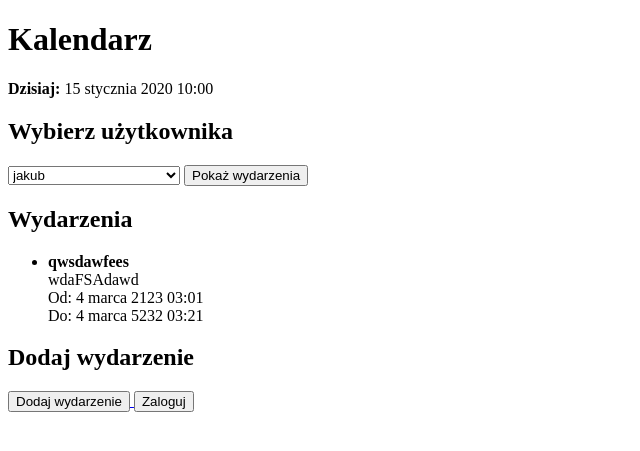
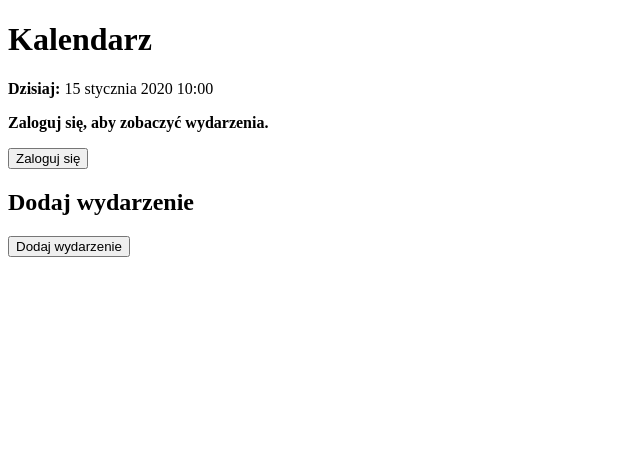
Before and after one commit to BrodaJakub/Calendar, a Django app: template calendar_module/templates/home.html in a window 1280 px wide. Shown: the top 451 px of the page, without its empty margins (0-640 px from the left). Run offline with Django 5.2, Linux system fonts and the light colour scheme; data comes from the database, SQL or seed files in the repository; both versions use the stored data as it was after the commit; the template is opened without the code that fills it: values that come from a table or form of the project are taken from there, most other values are stand-ins (such as "Sample title", 1, 10 or a date in 2020).

Commit message:
Added login function

```diff
--- a/calendar_app/settings.py
+++ b/calendar_app/settings.py
@@ -125,4 +125,4 @@ DEFAULT_AUTO_FIELD = 'django.db.models.BigAutoField'
 
 LOGIN_REDIRECT_URL = '/'
 LOGIN_URL = '/login/'
-LOGOUT_REDIRECT_URL = '/login/'
+LOGOUT_REDIRECT_URL = '/'
--- a/calendar_app/urls.py
+++ b/calendar_app/urls.py
@@ -15,8 +15,8 @@ Including another URLconf
     2. Add a URL to urlpatterns:  path('blog/', include('blog.urls'))
 """
 from django.contrib import admin
-from django.urls import path
-from django.contrib.auth.views import LoginView
+from django.urls import path, include
+from django.contrib.auth.views import LoginView, LogoutView
 from calendar_module.views import add_event, home
 
 urlpatterns = [
@@ -24,4 +24,5 @@ urlpatterns = [
     path('', home, name='home'),
     path('add-event/', add_event, name='add_event'),
     path('login/', LoginView.as_view(template_name='login.html'), name='login'),
+    path('logout/', LogoutView.as_view(template_name='logout.html'), name='logout'),
 ]
--- a/calendar_module/templates/home.html
+++ b/calendar_module/templates/home.html
@@ -9,37 +9,30 @@
     <h1>Kalendarz</h1>
     <p><strong>Dzisiaj:</strong> {{ today }}</p>
 
-    <h2>Wybierz użytkownika</h2>
-    <form method="get" action="">
-        <select name="user">
-            <option value="" {% if not selected_user %}selected{% endif %}>-- Wybierz użytkownika --</option>
-            {% for user in users %}
-            <option value="{{ user.id }}" {% if selected_user and user.id == selected_user.id %}selected{% endif %}>
-                {{ user.username }}
-            </option>
-            {% endfor %}
-        </select>
-        <button type="submit">Pokaż wydarzenia</button>
-    </form>
-
-    <h2>Wydarzenia</h2>
-    {% if selected_user %}
+    {% if user.is_authenticated %}
+        <p><strong>Witaj, {{ user.username }}!</strong></p>
+        <h2>Twoje wydarzenia</h2>
         {% if events %}
             <ul>
                 {% for event in events %}
                 <li>
                     <strong>{{ event.title }}</strong><br>
                     {{ event.description }}<br>
-                    Od: {{ event.start_time }}<br>
-                    Do: {{ event.end_time }}
+                    Od: {{ event.start_time|date:"Y-m-d H:i" }}<br>
+                    Do: {{ event.end_time|date:"Y-m-d H:i" }}
                 </li>
                 {% endfor %}
             </ul>
         {% else %}
-            <p>Brak wydarzeń dla wybranego użytkownika.</p>
+            <p>Nie masz żadnych zaplanowanych wydarzeń.</p>
         {% endif %}
+        <form method="post" action="{% url 'logout' %}">
+            {% csrf_token %}
+            <button type="submit">Wyloguj</button>
+        </form>
     {% else %}
-        <p>Wybierz użytkownika, aby zobaczyć wydarzenia.</p>
+        <p><strong>Zaloguj się, aby zobaczyć wydarzenia.</strong></p>
+        <a href="{% url 'login' %}"><button type="button">Zaloguj się</button></a>
     {% endif %}
 
     <h2>Dodaj wydarzenie</h2>
@@ -47,12 +40,5 @@
         <button type="button">Dodaj wydarzenie</button>
     </a>
 
-    <a href="{% url 'login' %}">
-        <button type="button">Zaloguj</button>
-    </a>
-
-
-
-
 </body>
 </html>
```
Also changed, not shown: calendar_module/views.py (+4 -6 lines), db.sqlite3.
